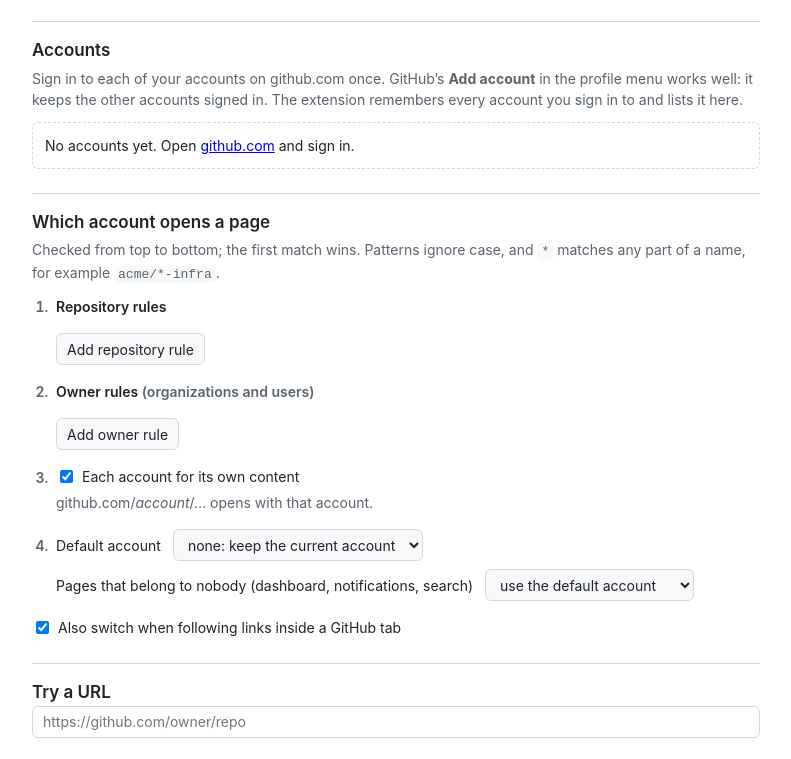
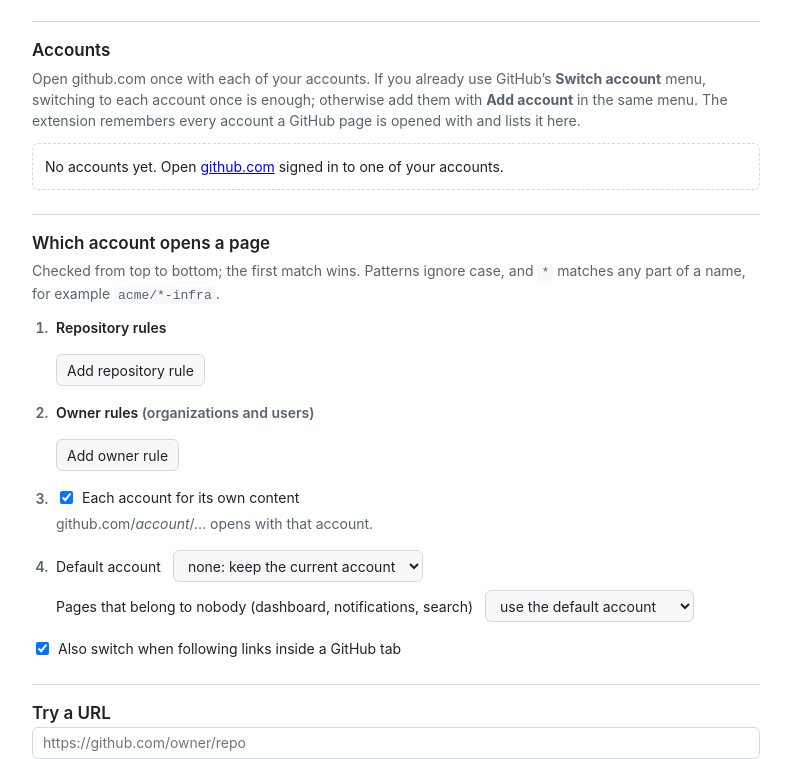
Before and after one commit to HironTez/github-auto-switch, a website with bundled scripts: page src/options/options.html in a window 1280 px wide. Shown: the part 60-819 px from the top of the page, without its empty margins (244-1035 px from the left). Built offline with nearby package versions, Linux system fonts and the light colour scheme; some packages are replaced by stand-ins of ours; no server answers.

Commit message:
Remember accounts from any GitHub page, not only fresh sign-ins
Accounts were saved only when GitHub's sign-in cookies changed. An
account already signed in when the extension was installed, or before
the browser granted it access to github.com (Safari asks per site), was
never saved. Now a GitHub page that loads signed in, or opening the
popup, saves the signed-in account too, and unchanged sign-ins are not
rewritten.

Co-Authored-By: Claude Opus 5.5 <noreply@anthropic.com>
Claude-Session: https://claude.ai/code/session_01AzUEr7QWQyBvwz5kDQQgaS

```diff
--- a/src/options/options.html
+++ b/src/options/options.html
@@ -28,14 +28,15 @@
       <section aria-labelledby="accounts-title">
         <h2 id="accounts-title">Accounts</h2>
         <p class="muted">
-          Sign in to each of your accounts on github.com once. GitHub’s <strong>Add account</strong> in the
-          profile menu works well: it keeps the other accounts signed in. The extension remembers every
-          account you sign in to and lists it here.
+          Open github.com once with each of your accounts. If you already use GitHub’s
+          <strong>Switch account</strong> menu, switching to each account once is enough; otherwise add
+          them with <strong>Add account</strong> in the same menu. The extension remembers every account a
+          GitHub page is opened with and lists it here.
         </p>
         <ul id="accounts" class="accounts"></ul>
         <p id="no-accounts" class="empty" hidden>
-          No accounts yet. Open <a href="https://github.com/login" target="_blank" rel="noopener">github.com</a>
-          and sign in.
+          No accounts yet. Open <a href="https://github.com/" target="_blank" rel="noopener">github.com</a>
+          signed in to one of your accounts.
         </p>
       </section>
 
```
Also changed, not shown: src/background.js (+11 -1 lines), src/popup/popup.html (+1 -1 lines), test/e2e.test.js (+15 -0 lines), README.md.
